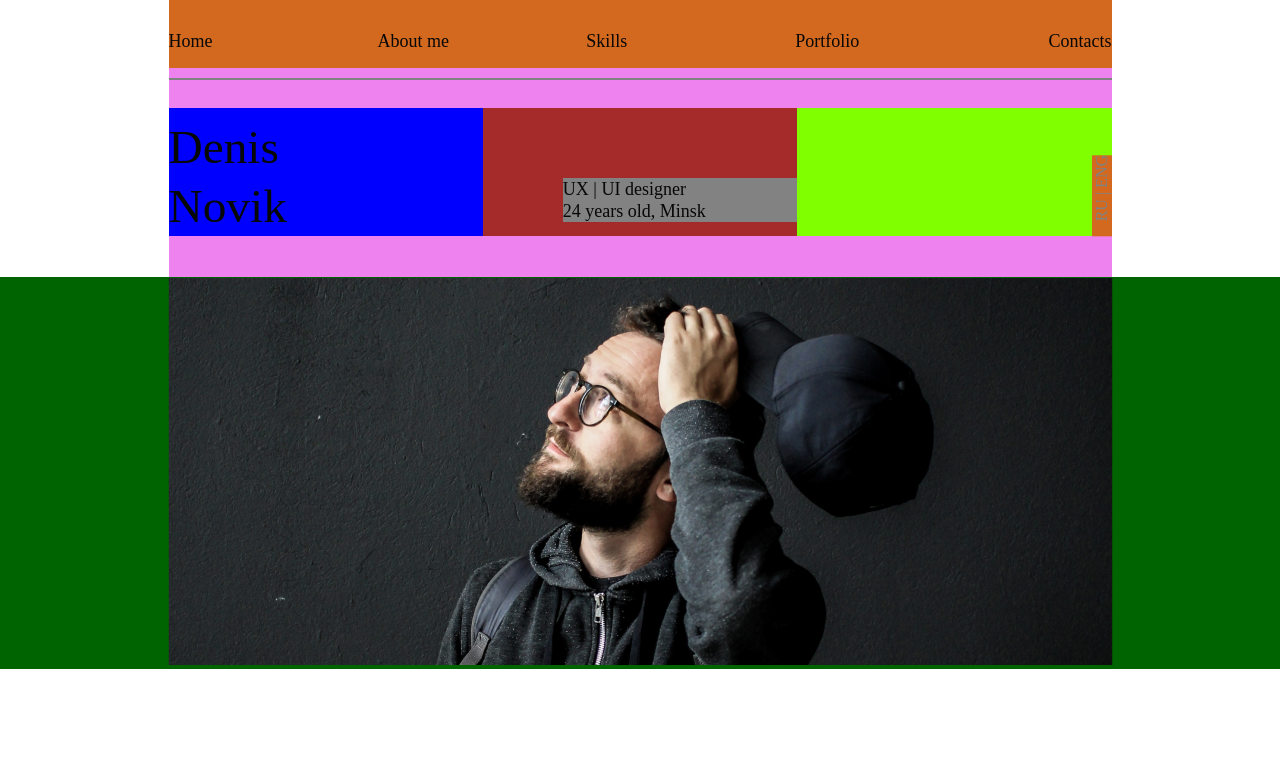
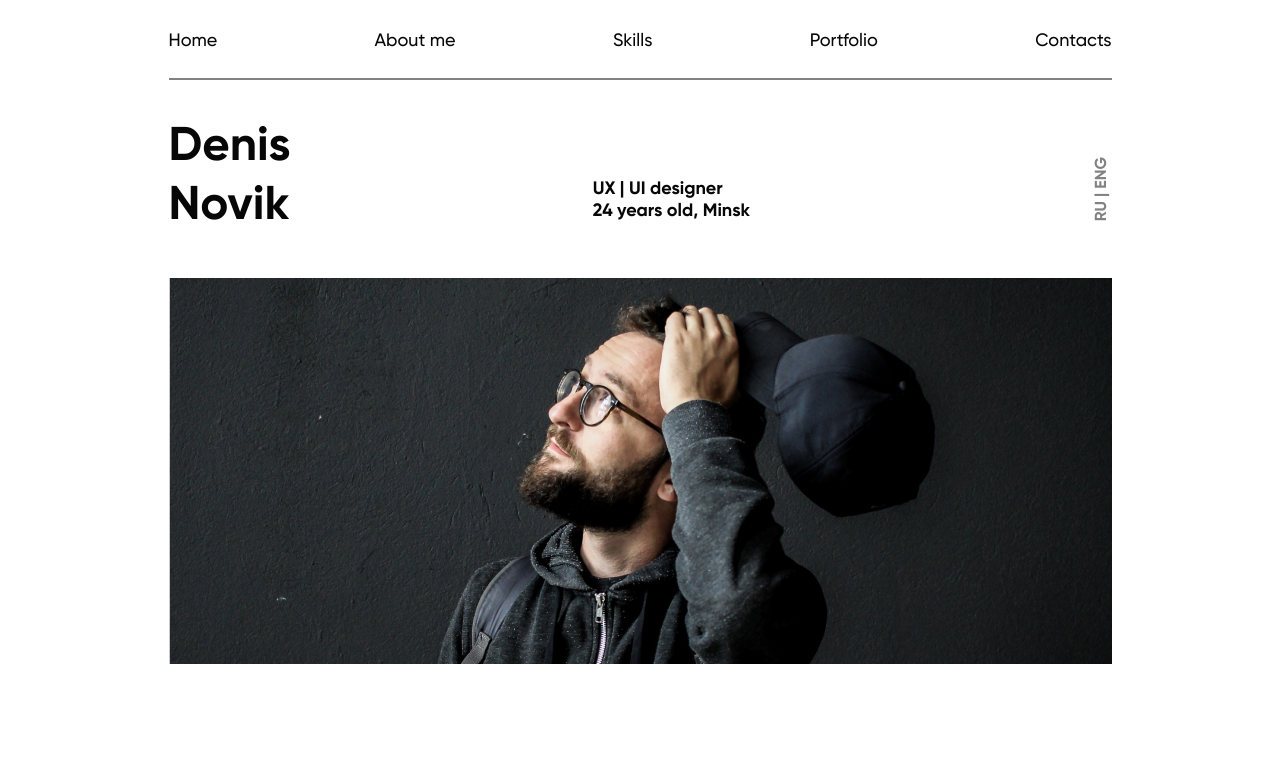
Before and after one commit to KirillZayats/gravity-portfolio, a plain HTML site: page index.html in a window 1280 px wide. Shown: the top 765 px of the page. Drawn offline with Linux system fonts and the light colour scheme.

Commit message:
feat: add adaptivity for home block №3

```diff
--- a/index.html
+++ b/index.html
@@ -39,7 +39,7 @@
        </div>
      </div>
    </div>
-   <div class="photo_me"><img src="images/BSPP2266.png"></div>
+   <div class="photo_me"></div>
    <div class="photo_me_mobile"><<img src="images/BSPP2266m.png"></div>
 </div>
  <div class="about_me">
--- a/style.css
+++ b/style.css
@@ -4,7 +4,15 @@
   outline: none;
 
 }
+@font-face {
+  font-family: Gilroy-Bold; /* Имя шрифта */
+  src: url(shrifts/Gilroy-Bold.ttf); /* Путь к файлу со шрифтом */
+ }
 
+ @font-face {
+  font-family: Gilroy-Medium; /* Имя шрифта */
+  src: url(shrifts/Gilroy-Medium.ttf); /* Путь к файлу со шрифтом */
+ }
 
 body {
   font-family: Gilroy-Bold;
@@ -23,13 +31,13 @@ body {
 }
 
 .text_name_user {
-  background-color: blue;
+  /* background-color: blue; */
   padding-top: 10px;
 }
 
 .text_info_about_user {
-  margin-left: 80px;
-  background-color: #828282;
+  margin-left: 110px;
+  /* background-color: #828282; */
   margin-top: 70px;
 
 
@@ -39,7 +47,7 @@ body {
   font-size: 18px;
   line-height: 22px;
   color: #070707;
-  background-color: brown;
+  /* background-color: brown; */
 }
 
 .language {
@@ -48,11 +56,11 @@ body {
   color: #828282;
   position:relative;
 
-  background-color: chartreuse;
+  /* background-color: chartreuse; */
 }
 
 .text_language {
-  background-color: chocolate;
+  /* background-color: chocolate; */
   writing-mode: vertical-rl;
   transform: rotate(-180deg);
   position: absolute;
@@ -78,13 +86,14 @@ transform: matrix(1, 0, 0, 1, 0, 0);
 }
 
 .text_link {
-  font-family: Gilroy-Bold;
+  font-family: Gilroy-Medium;
 
   color: #828282;
   font-size: 14px;
   line-height: 17px;
 }
 .text {
+  font-family: Gilroy-Medium;
   font-size: 18px;
   line-height: 22px;
 }
@@ -136,22 +145,28 @@ transform: matrix(1, 0, 0, 1, 0, 0);
   margin-right: auto;
   width: 943px;
   /*margin: 0% 17.349135% 0% 17.349135%;*/
-  background-color: violet;
+  /* background-color: violet; */
   height: 276.94px;
 
 }
 
 .header {
   /*margin-top: 0px;*/
-  display: grid;
-  grid-template-columns: 1fr 1fr 1fr 1fr 1fr;
-  grid-column-gap: 10.7716263%;
-  background-color: chocolate;
+  display: flex;
+  justify-content: space-between;
+  /* grid-template-columns: 1fr 1fr 1fr 1fr 1fr; */
+  /* background-color: chocolate; */
   height: 67.9px;
 }
 
 .photo_me {
-  background-color: darkgreen;
+  margin-left: auto;
+  margin-right: auto;
+  width: 943px;
+  height: 387px;
+  background-image: url("images/BSPP2266.png");
+
+
 }
 
 .photo_me_mobile {
@@ -179,7 +194,7 @@ transform: matrix(1, 0, 0, 1, 0, 0);
 
 .text_about_me_2 {
   padding-top: 40px;
-  padding-bottom: 40px;
+  padding-bottom: 60px;
 }
 
 /*design about me block */
@@ -191,11 +206,12 @@ transform: matrix(1, 0, 0, 1, 0, 0);
 
 
 .skills_images {
-  margin: 0% 17.349135% 0% 17.349135%;
-
-  display: grid;
-  grid-template-columns: 1fr 1fr 1fr 1fr;
-
+  padding-top: 80px;
+  margin-left: auto;
+  margin-right: auto;
+  width: 943px;
+  display: flex;
+  justify-content: space-between
 }
 
 /*design portfolio block */
```
Also changed, not shown: shrifts/Gilroy-Bold.ttf (added), shrifts/Gilroy-Heavy.ttf (added), shrifts/Gilroy-Light.ttf (added), shrifts/Gilroy-Medium.ttf (added), shrifts/Gilroy-Regular.ttf (added).
